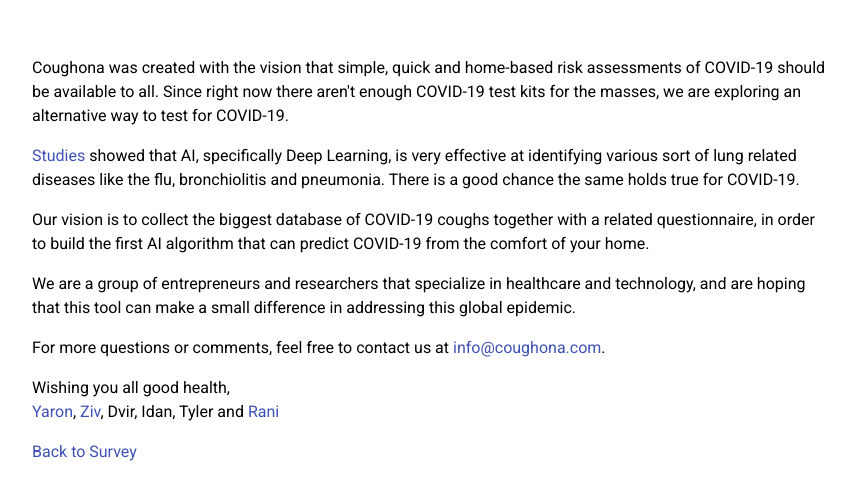
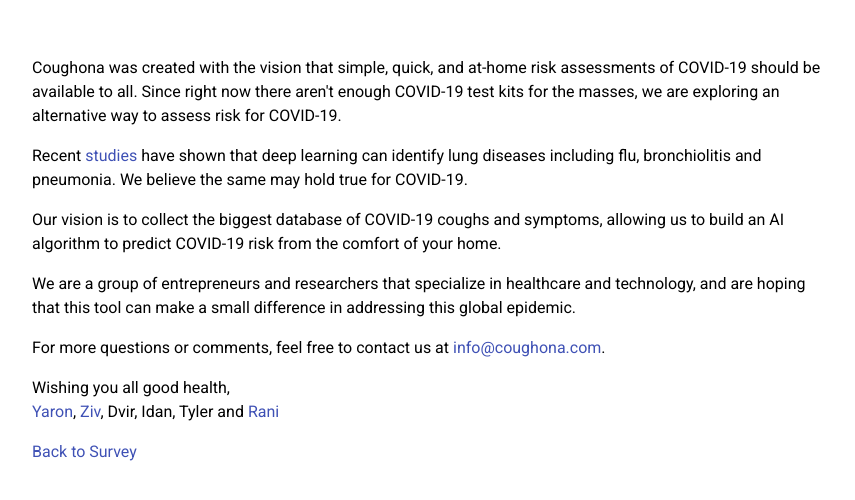
Before and after one commit to ranihorev/coughona, a React (Create React App) app in the folder frontend/: page /about in a window 1280 px wide. Shown: the part 148-648 px from the top of the page, without its empty margins (208-1063 px from the left). Built offline with nearby package versions, Linux system fonts and the light colour scheme.

Commit message:
updated about

```diff
--- a/frontend/src/About.tsx
+++ b/frontend/src/About.tsx
@@ -19,20 +19,21 @@
     >
       <div css={{ maxWidth: 800, padding: 30, overflow: 'auto', fontSize: 16, textAlign: 'left', lineHeight: 1.5 }}>
         <p>
-            Coughona was created with the vision that simple, quick and home-based risk assessments of COVID-19 should
-            be available to all. Since right now there aren't enough COVID-19 test kits for the masses, we are exploring
-            an alternative way to test for COVID-19.
+          Coughona was created with the vision that simple, quick, and at-home risk assessments of COVID-19 should be
+          available to all. Since right now there aren't enough COVID-19 test kits for the masses, we are exploring an
+          alternative way to assess risk for COVID-19.
         </p>
         <p>
+          Recent{' '}
           <Link href="https://www.scihive.org/collection/5e7be8b6debc5169f3bceb2e/" target="_blank">
-              Studies
+            studies
           </Link>{' '}
-            showed that AI, specifically Deep Learning, is very effective at identifying various sort of lung related
-            diseases like the flu, bronchiolitis and pneumonia. There is a good chance the same holds true for COVID-19.
+          have shown that deep learning can identify lung diseases including flu, bronchiolitis and pneumonia. We
+          believe the same may hold true for COVID-19.
         </p>
         <p>
-            Our vision is to collect the biggest database of COVID-19 coughs together with a related questionnaire, in
-            order to build the first AI algorithm that can predict COVID-19 from the comfort of your home.
+          Our vision is to collect the biggest database of COVID-19 coughs and symptoms, allowing us to build an AI
+          algorithm to predict COVID-19 risk from the comfort of your home.
         </p>
         <p>
           We are a group of entrepreneurs and researchers that specialize in healthcare and technology, and are hoping
@@ -67,4 +68,4 @@
       </div>
     </div>
   );
-}
+};
```
Lines whose indentation alone changed are shown as unchanged.
